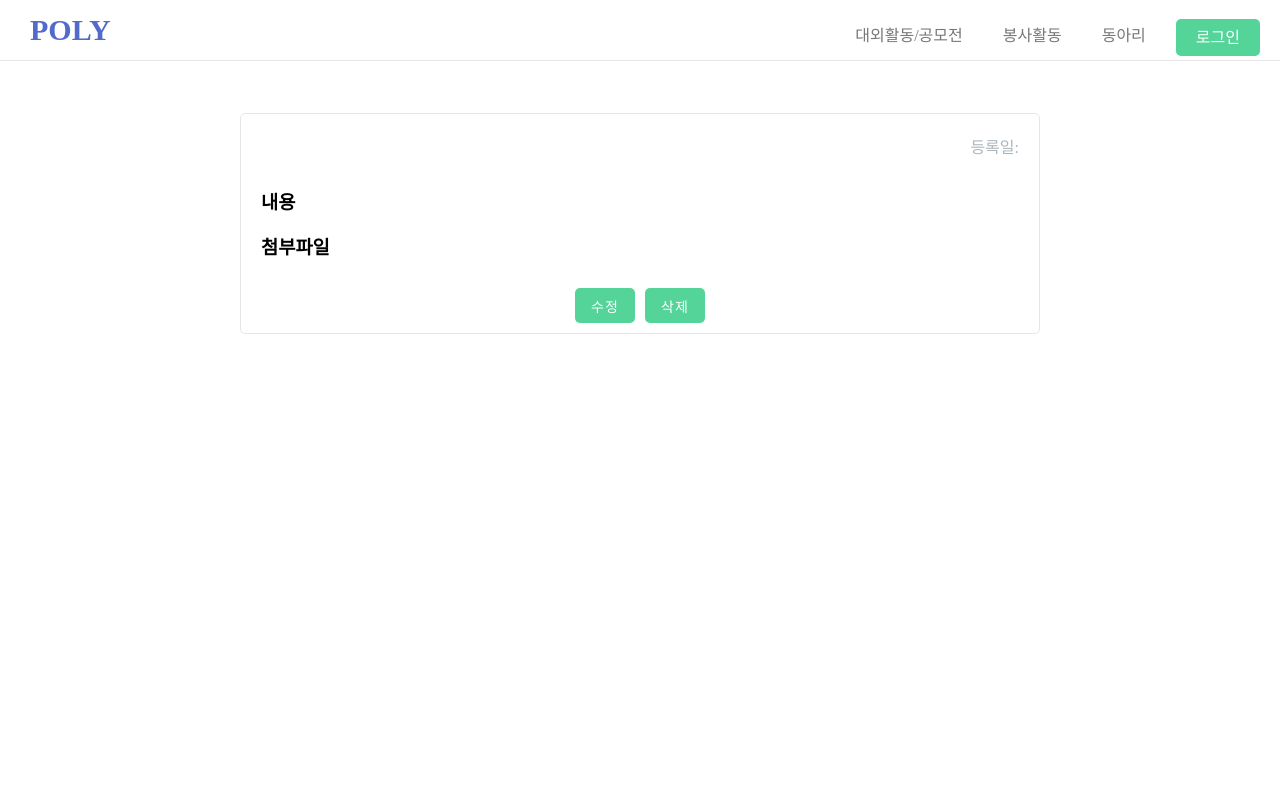
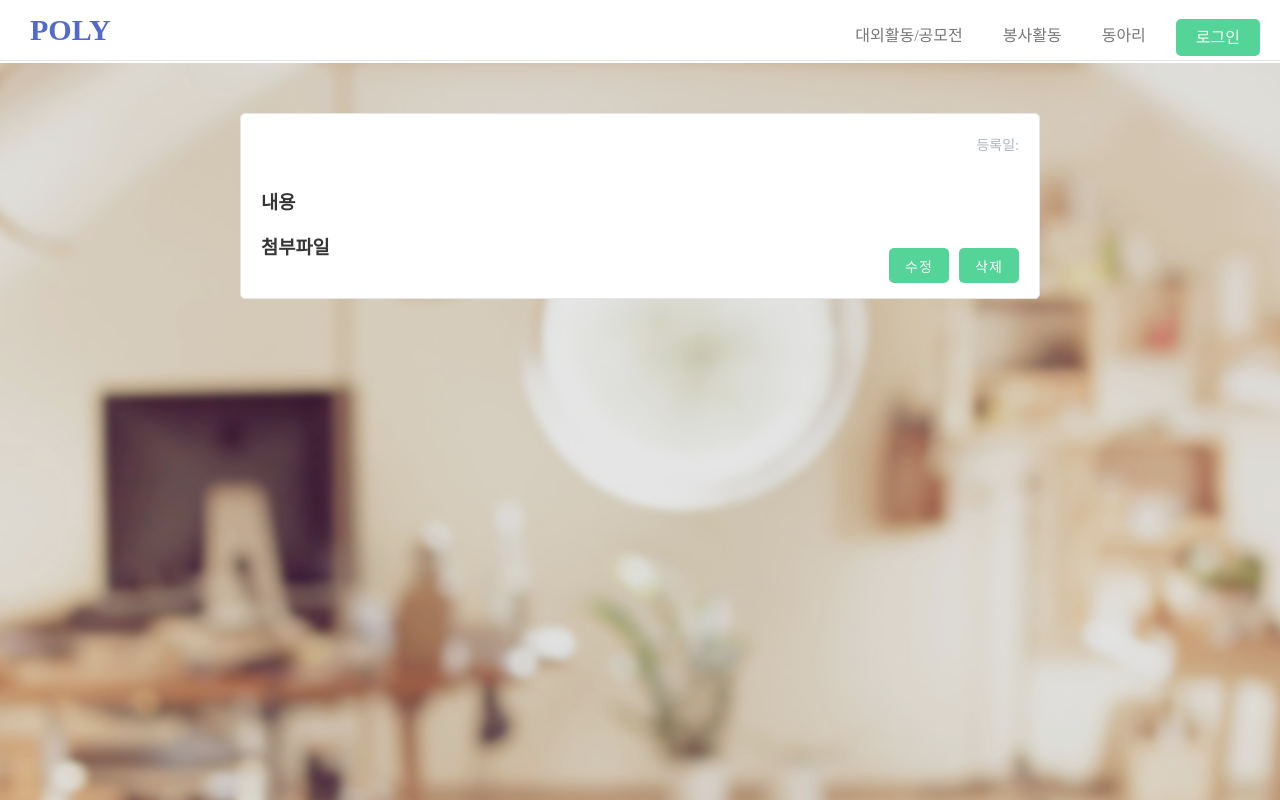
Before and after one commit to Aurora-Poly/PolyReact, a React (Create React App) app: page /mypage/resume/1 in a window 1280 px wide. Shown: the top 800 px of the page. Built offline with nearby package versions, Linux system fonts and the light colour scheme; no server answers; a web font is replaced by a local one.

Commit message:
[fix]수정반영

```diff
--- a/src/components/BookmarkList.js
+++ b/src/components/BookmarkList.js
@@ -12,6 +12,7 @@ function BookmarkList(){
         axios.get(`${POLY_SERVER}/likelist/`,
         { headers: { Authorization: `Token ${localStorage.getItem('token')}` }
         }).then(function(response) {
+            console.log(response.data);
             setBookmarks(response.data.results);
         }).catch(function(error) {
             console.log(error);
--- a/src/components/Profile.js
+++ b/src/components/Profile.js
@@ -22,6 +22,7 @@ function Profile(){
             univ: response.data.univ,
             dept: response.data.dept,
         });
+        window.localStorage.setItem('user',response.data.user);
     }
     //프로필 이미지 불러오기====================================================================
     const username = localStorage.getItem('username');
--- a/src/components/ResumeList.js
+++ b/src/components/ResumeList.js
@@ -2,6 +2,7 @@ import axios from 'axios';
 import { POLY_SERVER } from "../API.js";
 import styled from "styled-components";
 import React, {useState, useEffect} from 'react';
+import {useNavigate} from 'react-router';
 import Grid from "../elements/Grid";
 import Input from "../elements/Input";
 import Card from "../elements/Card";
@@ -12,8 +13,9 @@ import { VscAdd } from "react-icons/vsc";
 function ResumeList(){
     const [title, setTitle] = React.useState('');
     const [comments, setComments] = React.useState('');
-    const [date, setDate] = React.useState('');
+    // const [date, setDate] = React.useState('');
     const [resume, setResume] = React.useState(null);
+    const navigate = useNavigate();
 
     const handleTitle = (e) => {
         setTitle(e.target.value);
@@ -21,9 +23,9 @@ function ResumeList(){
     const handleComments = (e) => {
         setComments(e.target.value);
     }
-    const handleDate = (e) => {
-        setDate(e.target.value);
-    }
+    // const handleDate = (e) => {
+    //     setDate(e.target.value);
+    // }
     const handleResume = (e) => {
         setResume(e.target.files[0]);
     }
@@ -42,14 +44,16 @@ function ResumeList(){
         const formData = new FormData();
         formData.append("title", title);
         formData.append("comments", comments);
-        formData.append("date", date);
+        // formData.append("date", date);
         formData.append('resume', resume);
         axios.post("http://ec2-43-201-75-218.ap-northeast-2.compute.amazonaws.com:8080/resume/",formData,
         { headers: { 'Content-Type': 'multipart/form-data', Authorization: `Token ${localStorage.getItem('token')}` }
         }).then(function(response) {
             console.log(response.data);
+            navigate("/");
         }).catch(function(error) {
             console.log(error);
+            navigate("/");
         });
     };
 
@@ -98,11 +102,11 @@ function ResumeList(){
 
 
         {/* 이력서 post 모달============================================================================= */}
-        <Modal open={modalResOpen} close={closeResModal} submit={submitResModal} header="이력서/자기소개서 등록" height="623px" margin="auto">
+        <Modal open={modalResOpen} close={closeResModal} submit={submitResModal} header="이력서/자기소개서 등록" height="525px" margin="auto">
             <form>
                 <Input name="title" type="text" text="제목" placeholder="제목" onChange={handleTitle}/>
                 <Input multi_line name="comments" cols="60" rows="10" text="코멘트" placeholder="간단한 설명을 추가해주세요." onChange={handleComments}/>
-                <Input name="date" type="date" text="날짜" onChange={handleDate}/>
+                {/* <Input name="date" type="date" text="날짜" onChange={handleDate}/> */}
                 <Input file name="resume" type="file" text="이력서첨부" multiple="multiple" border="none" padding="20px" onChange={handleResume}/>
             </form>
         </Modal>
--- a/src/elements/Card.js
+++ b/src/elements/Card.js
@@ -1,10 +1,12 @@
 import styled from "styled-components";
-import { IoIosHeartEmpty,IoIosHeart, IoIosPeople } from "react-icons/io";
+import { IoIosHeartEmpty,IoIosHeart } from "react-icons/io";
 import { BsTextLeft } from "react-icons/bs";
 import {MdUpdate} from "react-icons/md"
-import { useState } from "react";
+import HeartButton from "./HeartButton";
+import { useState,useEffect } from "react";
 import { Link,useNavigate } from "react-router-dom";
 import axios from "axios";
+import {POLY_SERVER} from '../API.js';
 
 
 function Card(props){
@@ -32,11 +34,12 @@ function Card(props){
         titlesize,
         _onClick,
         like,
+        is_like
     } = props;
 
     //스크랩 기능(등록,해제 원클릭)==========================================================================
-    const handleLike =(like)=> {
-        axios.post(`http://ec2-43-201-75-218.ap-northeast-2.compute.amazonaws.com:8080/activity/like/${like}/`,{},
+    const handleLike =async(like)=> {
+        await axios.post(`http://ec2-43-201-75-218.ap-northeast-2.compute.amazonaws.com:8080/activity/like/${like}/`,{},
         { headers: { Authorization: `Token ${localStorage.getItem('token')}` }
         }).then(function(response) {
             console.log(response.data);
@@ -51,9 +54,24 @@ function Card(props){
     }
 
     const [scrap, setScrap] = useState(false);
+    const [alreadylike, setAlreadylike] = useState(false);
     function changeState(like){
         handleLike(like);
     }
+
+
+    useEffect(async () => {
+        const fetchData = async () => {
+            axios.get(`${POLY_SERVER}/likelist/`,
+            { headers: { Authorization: `Token ${localStorage.getItem('token')}` }
+            }).then(function(response) {
+                setAlreadylike(true);
+            }).catch(function(error) {
+                console.log(error);
+            });
+        }
+        fetchData()
+      }, []);
 
     //스크랩 카드=======================================================
     if(is_scrap){
@@ -66,13 +84,16 @@ function Card(props){
                     </P>
                     { scrap ?
                     <SpanIcon onClick={()=>{changeState(like)}}>
-                            <IoIosHeart size="22px" color="red" style={{cursor:"pointer"}}/>
+                        {/* 스크랩 했을때 */}
+                        <IoIosHeart size="22px" color="red" style={{cursor:"pointer"}}/>
                     </SpanIcon>
                     :
                     <SpanIcon onClick={()=>{changeState(like)}}>
-                            <IoIosHeartEmpty size="22px" style={{cursor:"pointer"}}/>
+                        {/* 스크랩 풀었을때 */}
+                        <IoIosHeartEmpty size="22px" style={{cursor:"pointer"}}/>
                     </SpanIcon>
-                     }
+                    }
+
                     <StyledLink to={`/activity/${pk}`}>
                         <Title titlesize={titlesize} className="scrap_title">
                                 {title.length> 26 ? `${title.slice(0,26)}`: title}
--- /dev/null
+++ b/src/elements/HeartButton.js
@@ -0,0 +1,18 @@
+import React, { useState, useEffect } from "react";
+import styled from "styled-components";
+import { IoIosHeartEmpty,IoIosHeart } from "react-icons/io";
+import HeartImg from "../assets/heart.png";
+import EmptyHeartImg from "../assets/heartFill.png";
+
+const HeartButton = ({ like, onClick }) => {
+    return (
+        <Heart src={like?HeartImg:EmptyHeartImg} onClick={onClick} />
+    );
+};
+
+
+const Heart = styled.img`
+    // css
+`;
+
+export default HeartButton;
--- a/src/elements/Paginator.js
+++ b/src/elements/Paginator.js
@@ -1,4 +1,3 @@
-import styled from "styled-components";
 import React, {useState} from 'react';
 import '../styles/Pagination.css';
 import Pagination from "react-js-pagination";
--- a/src/pages/activity/Activity.js
+++ b/src/pages/activity/Activity.js
@@ -249,7 +249,7 @@ const Background = styled.div`
 `;
 
 const ActivityBackground = styled.div`
-    width: 72%;
+    width: 1340px;
     height: auto;
     background-color: #fff;
     margin: 0 auto;
--- a/src/pages/portfolio/PortfolioResumeDetail.js
+++ b/src/pages/portfolio/PortfolioResumeDetail.js
@@ -48,13 +48,12 @@ function PortfolioResumeDetail(){
         .then(response => {
             // handle success
             console.log(response);
-            navigate('/mypage');
+            navigate('/mypage/resume');
         })
         .catch(error => {
             // handle error
             console.log(error);
-            navigate('/mypage');
-            window.location.reload();
+            navigate('/mypage/resume');
 
         })
         .then(() => {
@@ -140,12 +139,15 @@ function PortfolioResumeDetail(){
     }, [filename]);
 
     return(
+
+        <Background>
+
             <Div>
                 {updateMode ?
                     (
                         <>
                         {/* 수정 */}
-                        <Form position="relative" top="50px" padding="20px">
+                            <Form position="relative" top="50px" padding="20px" background="#fff">
                                 <Input name="title" type="text" text="제목" placeholder="제목" value={detail.title} onChange={changeContent}/>
                                 <Input multi_line cols="99" rows="20"name="content" text="내용" placeholder="내용" value={detail.content} onChange={changeContent}/>
                                 <Input name="date" type="date" text="날짜" placeholder="날짜" value={detail.date} onChange={changeContent}/>
@@ -158,10 +160,10 @@ function PortfolioResumeDetail(){
                                 </div>
                                 {/* <span id="file_upload_name">{filename}</span><button type="button" onClick={onClearFile}>x</button> */}
 
-                            <BtnBox>
-                                <Button just onClick={handlePut} text="저장" width="200px" margin="0 10px 0 0"/>
-                                <Button just onClick={changeUpdate} text="취소" width="200px"/>
-                            </BtnBox>
+                                <BtnEditBox>
+                                    <Button just onClick={handlePut} text="저장" width="60px" height="35px" margin="0 10px 0 0"/>
+                                    <Button just onClick={changeUpdate} text="취소" width="60px" height="35px"/>
+                                </BtnEditBox>
                             </Form>
                         </>
 
@@ -169,11 +171,11 @@ function PortfolioResumeDetail(){
                     :
                     (
                         <>
-                    <Form position="relative" top="50px" padding="20px">
+                        <Form position="relative" top="50px" padding="20px" background="#fff">
                             <div style={{display:"inline-block", width:"70%"}}>
                                 <h2 style={{margin:0,marginBottom:"30px"}}>{detail.title}</h2>
                             </div>
-                        <span style={{float:"right",color:"#adb5bd"}}>
+                            <span style={{float:"right",color:"#adb5bd",fontSize:"14px"}}>
                                 등록일: {detail.date}
                             </span>
                             <div className="e_content">
@@ -197,23 +199,36 @@ function PortfolioResumeDetail(){
                     )
                     }
             </Div>
+        </Background>
     )
 
 }
 
+
+const Background = styled.div`
+    height: 1000px;
+    background-blend-mode: multiply;
+    background: url('/img/blur_desk3.jpg') no-repeat center center/cover, rgba(0,0,0,0.1);
+`;
+
 const Div = styled.div`
     width: 800px;
-    height: 100vh;
+    height: auto;
     margin: 0 auto 50px auto;
-    background-color: #fff;
     box-sizing: border-box;
-    color: #000;
+    color: #363636;
 `;
-
+const BtnEditBox = styled.div`
+    text-align: center;
+    float: right;
+    position: relative;
+    top: -30px;
+`;
 const BtnBox = styled.div`
     text-align: center;
+    float: right;
     position: relative;
-    top: 10px;
+    bottom: 30px;
 `;
 
 export default PortfolioResumeDetail;
```
Also changed, not shown: src/assets/heart.png (added), src/assets/heartFill.png (added). Lines whose indentation alone changed are shown as unchanged.
